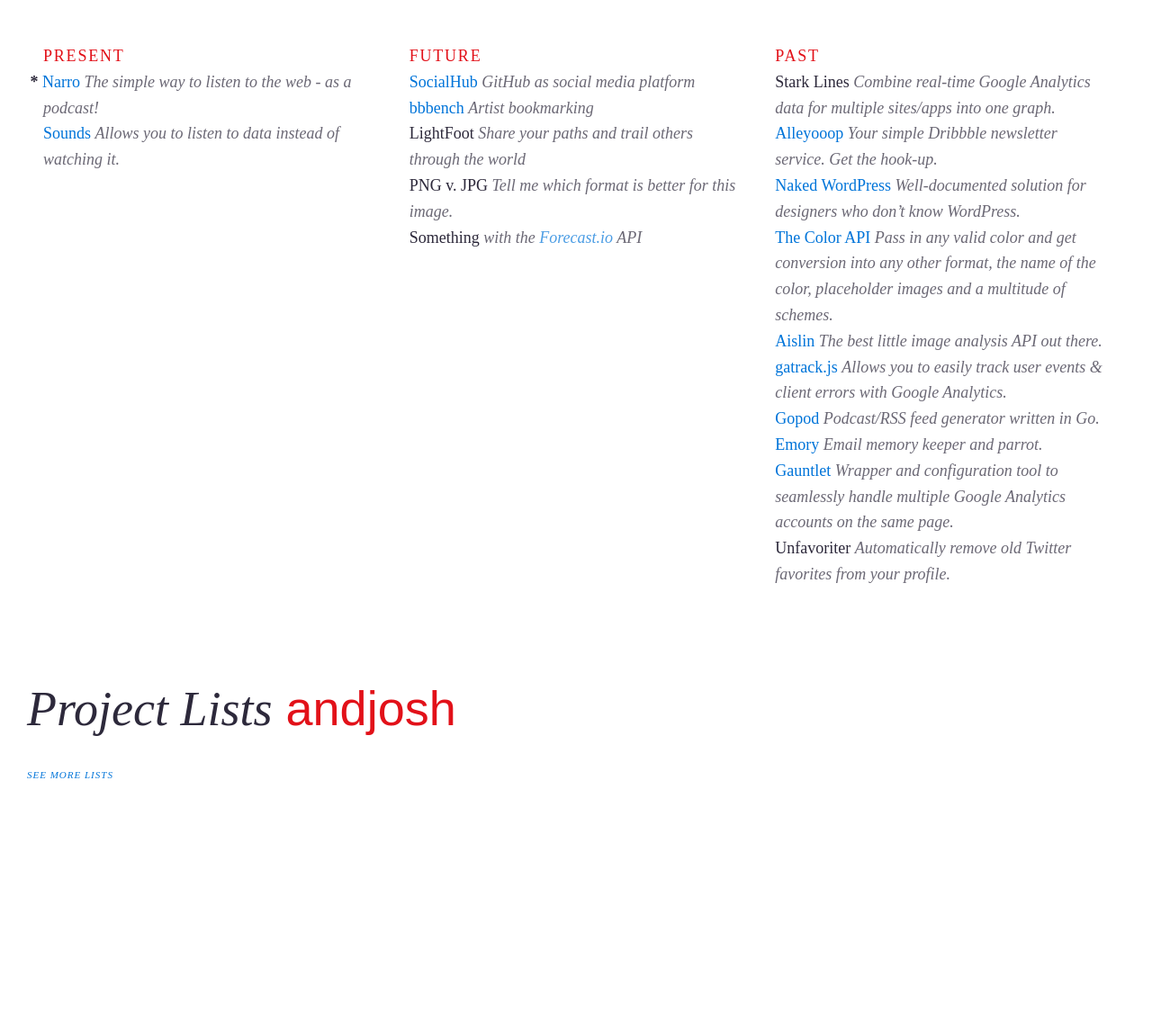
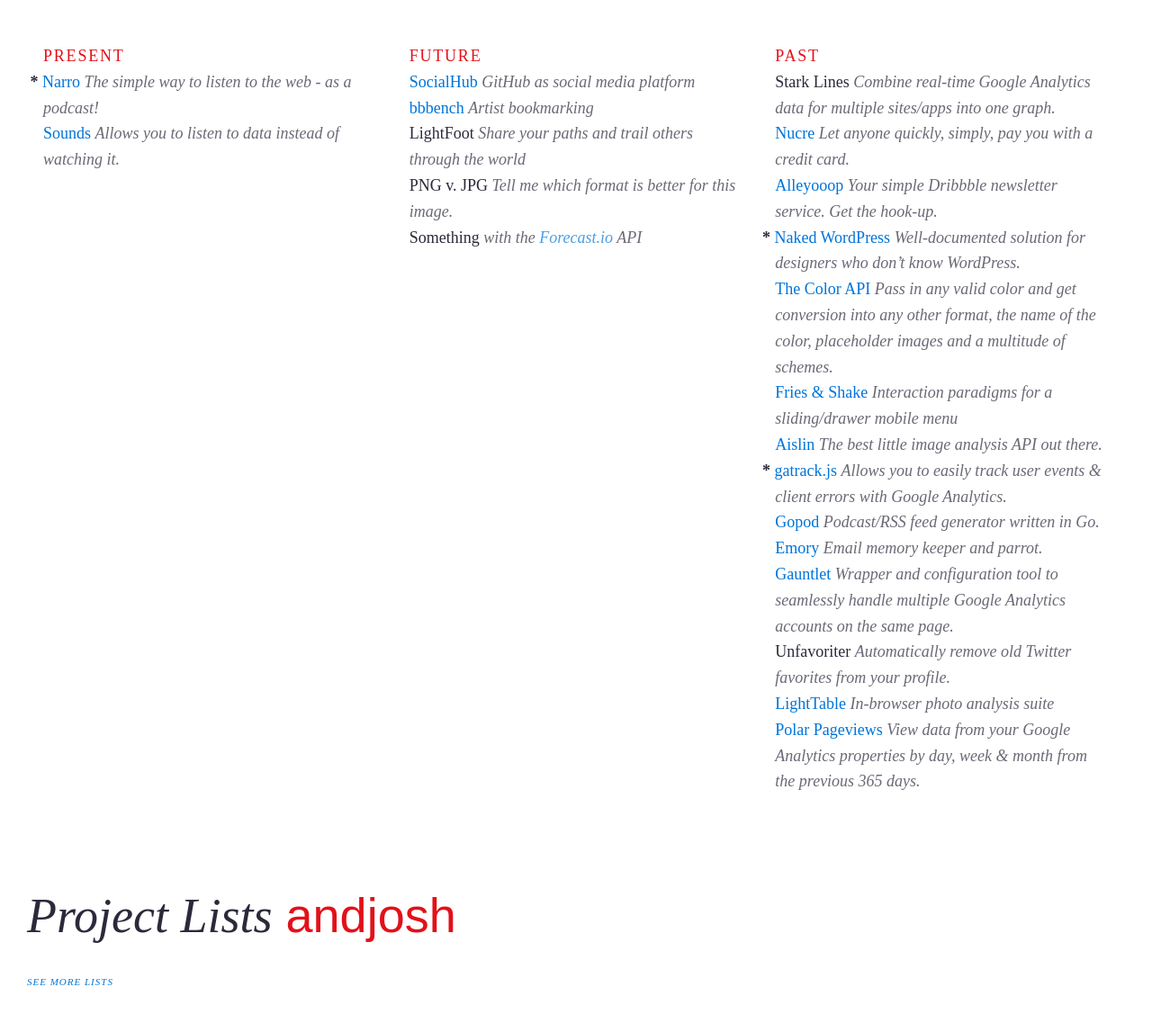
Before and after one commit to joshbeckman/andjosh.github.io, a Jekyll site: the page built from project-lists.md, in a window 1280 px wide. Shown: the whole page at 90% size. Built offline with Jekyll 4.4.1, drawn with Linux system fonts in a browser that asks for light colours; Markdown is read by kramdown in place of the engine named in the settings; before the commit the page ends 916 px from its top, so only the background shows below that.

Commit message:
More projects

```diff
--- a/project-lists.md
+++ b/project-lists.md
@@ -18,12 +18,16 @@
 <!--two items:-->
 
 - Stark Lines _Combine real-time Google Analytics data for multiple sites/apps into one graph._
+- [Nucre](https://github.com/andjosh/nucre) _Let anyone quickly, simply, pay you with a credit card._
 - [Alleyooop](http://alleyooop.info) _Your simple Dribbble newsletter service. Get the hook-up._
-- [Naked WordPress](http://naked-wordpress.bckmn.com) _Well-documented solution for designers who don't know WordPress._
+- __*__ [Naked WordPress](http://naked-wordpress.bckmn.com) _Well-documented solution for designers who don't know WordPress._
 - [The Color API](http://www.thecolorapi.com) _Pass in any valid color and get conversion into any other format, the name of the color, placeholder images and a multitude of schemes._
+- [Fries & Shake](http://www.andjosh.com/friesAndShake/) _Interaction paradigms for a sliding/drawer mobile menu_
 - [Aislin](http://www.aislin.co) _The best little image analysis API out there._
-- [gatrack.js](https://github.com/jbckmn/gatrack.js) _Allows you to easily track user events & client errors with Google Analytics._
+- __*__ [gatrack.js](https://github.com/jbckmn/gatrack.js) _Allows you to easily track user events & client errors with Google Analytics._
 - [Gopod](https://github.com/jbckmn/gopod) _Podcast/RSS feed generator written in Go._
 - [Emory](http://myemory.herokuapp.com) _Email memory keeper and parrot._
 - [Gauntlet](https://github.com/jbckmn/gauntlet.js) _Wrapper and configuration tool to seamlessly handle multiple Google Analytics accounts on the same page._
 - Unfavoriter _Automatically remove old Twitter favorites from your profile._
+- [LightTable](https://github.com/andjosh/lightTable.js) _In-browser photo analysis suite_
+- [Polar Pageviews](https://github.com/andjosh/PolarPageviews) _View data from your Google Analytics properties by day, week & month from the previous 365 days._
```
